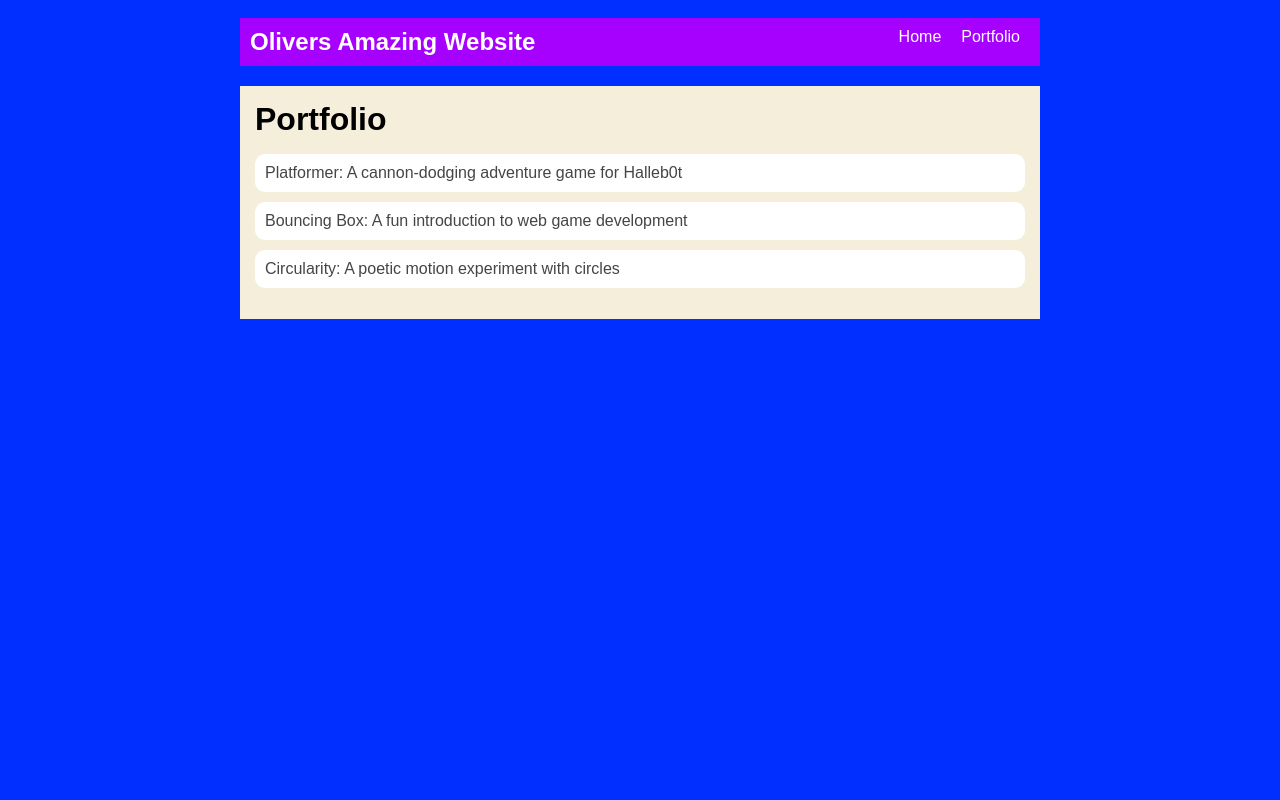
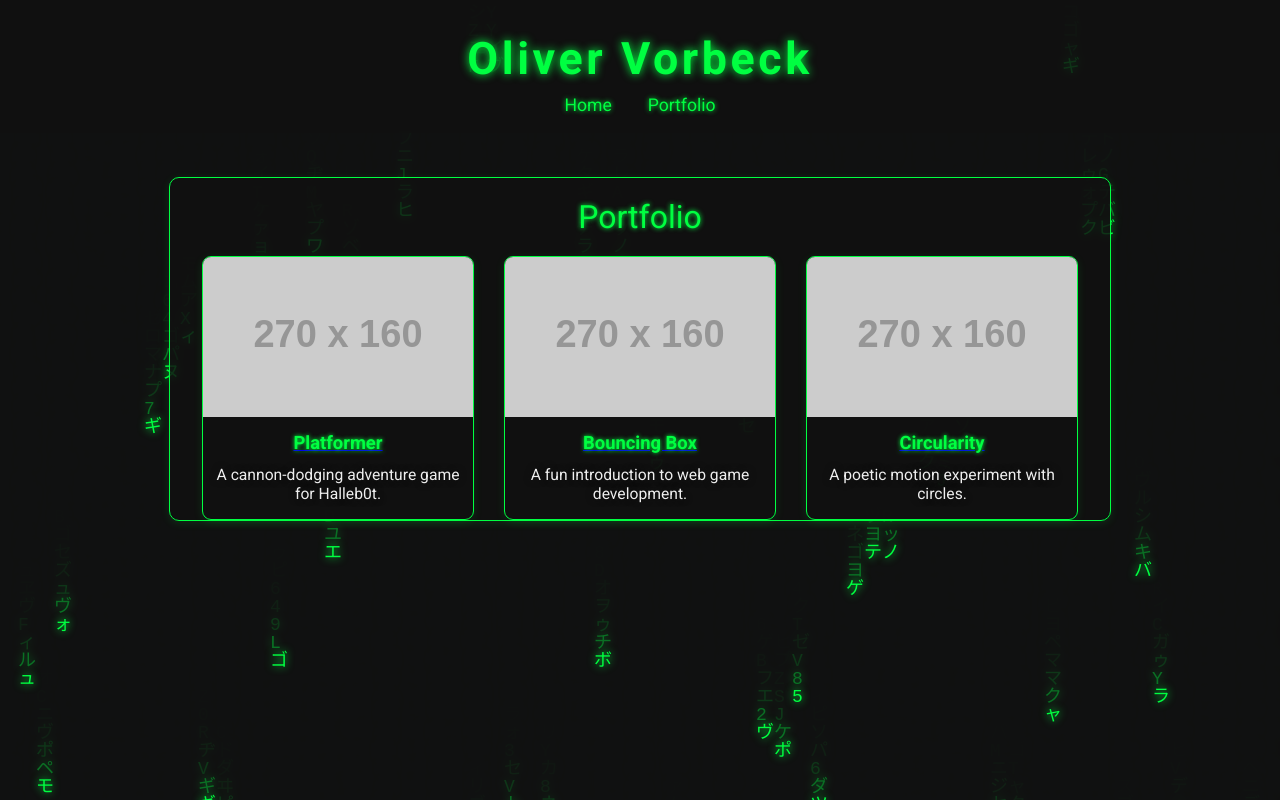
Before and after one commit to ollievorbeck1028/ollievorbeck1028.github.io, a plain HTML site: page portfolio.html in a window 1280 px wide. Drawn offline with Linux system fonts and the light colour scheme; placeholder pictures from the web are drawn by us.

Commit message:
Update portfolio.html with new content

```diff
--- a/portfolio.html
+++ b/portfolio.html
@@ -1,43 +1,211 @@
 <!DOCTYPE html>
-<html>
-  <head>
-    <title>My Awsome Website</title>
-    <link rel="stylesheet" href="style.css" />
-  </head>
+<html lang="en">
+<head>
+  <meta charset="UTF-8" />
+  <meta name="viewport" content="width=device-width, initial-scale=1.0"/>
+  <title>Oliver Vorbeck | Portfolio</title>
+  <link href="https://fonts.googleapis.com/css?family=Roboto:400,700&display=swap" rel="stylesheet">
+  <style>
+    html, body {
+      height: 100%;
+      margin: 0;
+      padding: 0;
+    }
+    body {
+      font-family: 'Roboto', sans-serif;
+      background: #111;
+      color: #fff;
+      min-height: 100vh;
+      position: relative;
+      overflow-x: hidden;
+    }
+    #matrix-bg {
+      position: fixed;
+      top: 0;
+      left: 0;
+      z-index: 0;
+      width: 100vw;
+      height: 100vh;
+      pointer-events: none;
+      background: #111;
+    }
+    .content {
+      position: relative;
+      z-index: 2;
+    }
+    header {
+      background: rgba(17,17,17,0.85);
+      padding: 32px 0 18px 0;
+      text-align: center;
+    }
+    header h1 {
+      margin: 0;
+      font-size: 2.8rem;
+      font-weight: 700;
+      letter-spacing: 0.08em;
+      color: #00ff41;
+      text-shadow: 0 0 10px #00ff41;
+    }
+    nav {
+      margin-top: 10px;
+    }
+    nav a {
+      color: #00ff41;
+      text-decoration: none;
+      margin: 0 16px;
+      font-size: 1.1rem;
+      font-weight: 500;
+      transition: color 0.2s;
+      text-shadow: 0 0 5px #00ff41;
+    }
+    nav a:hover {
+      color: #fff;
+    }
+    .portfolio-section {
+      max-width: 900px;
+      margin: 44px auto 50px auto;
+      padding: 0 20px;
+      background: rgba(17,17,17,0.85);
+      border-radius: 10px;
+      box-shadow: 0 2px 10px rgba(0,255,65,.12);
+      border: 1px solid #00ff41;
+    }
+    .portfolio-section h2 {
+      text-align: center;
+      font-size: 2rem;
+      font-weight: 500;
+      color: #00ff41;
+      text-shadow: 0 0 5px #00ff41;
+      margin-top: 20px;
+      margin-bottom: 20px;
+    }
+    .project-list {
+      display: flex;
+      flex-wrap: wrap;
+      gap: 30px;
+      justify-content: center;
+    }
+    .project {
+      background: rgba(17,17,17,0.85);
+      border-radius: 9px;
+      box-shadow: 0 2px 10px rgba(0,255,65,.12);
+      overflow: hidden;
+      width: 270px;
+      text-align: center;
+      transition: box-shadow 0.2s;
+      border: 1px solid #00ff41;
+    }
+    .project:hover {
+      box-shadow: 0 6px 16px rgba(0,255,65,.18);
+    }
+    .project img {
+      width: 100%;
+      height: 160px;
+      object-fit: cover;
+      display: block;
+    }
+    .project-title {
+      font-size: 1.15rem;
+      font-weight: 600;
+      margin: 15px 0 12px 0;
+      color: #00ff41;
+      text-shadow: 0 0 4px #00ff41;
+    }
+    .project-desc {
+      font-size: 0.98rem;
+      color: #eee;
+      margin-bottom: 16px;
+      padding: 0 12px;
+      text-shadow: 0 0 7px #111;
+    }
+    @media (max-width: 600px) {
+      .project-list { flex-direction: column; gap: 16px; }
+      .project { width: 100%; }
+      .portfolio-section { padding: 0 8px; }
+    }
+  </style>
+</head>
+<body>
+  <canvas id="matrix-bg"></canvas>
+  <div class="content">
+    <header>
+      <h1>Oliver Vorbeck</h1>
+      <nav>
+        <a href="index.html">Home</a>
+        <a href="portfolio.html">Portfolio</a>
+      </nav>
+    </header>
+    <section class="portfolio-section">
+      <h2>Portfolio</h2>
+      <div class="project-list">
+        <!-- Project cards with links -->
+        <div class="project">
+          <a href="fsd-projects/platformer/" target="_blank">
+            <img src="https://placehold.co/270x160?text=Platformer" alt="Platformer Project"/>
+            <div class="project-title">Platformer</div>
+          </a>
+          <div class="project-desc">A cannon-dodging adventure game for Halleb0t.</div>
+        </div>
+        <div class="project">
+          <a href="fsd-projects/bouncing-box/" target="_blank">
+            <img src="https://placehold.co/270x160?text=Bouncing+Box" alt="Bouncing Box Project"/>
+            <div class="project-title">Bouncing Box</div>
+          </a>
+          <div class="project-desc">A fun introduction to web game development.</div>
+        </div>
+        <div class="project">
+          <a href="fsd-projects/circularity/" target="_blank">
+            <img src="https://placehold.co/270x160?text=Circularity" alt="Circularity Project"/>
+            <div class="project-title">Circularity</div>
+          </a>
+          <div class="project-desc">A poetic motion experiment with circles.</div>
+        </div>
+        <!-- Add more projects as needed -->
+      </div>
+    </section>
+  </div>
+  <script>
+  // Matrix Falling Code Background Script
+  const canvas = document.getElementById('matrix-bg');
+  const ctx = canvas.getContext('2d');
+  let width = window.innerWidth;
+  let height = window.innerHeight;
+  canvas.width = width;
+  canvas.height = height;
 
-  <body>
-    <!-- All content goes here -->
-    <div id="all-contents">
+  const fontSize = 18;
+  const columns = Math.floor(width / fontSize);
+  const chars = "アァカサタナハマヤャラワガザダバパイィキシチニヒミリヰギジヂビピウゥクスツヌフムユュルグズヅブプエェケセテネヘメレヱゲゼデベペオォコソトノホモヨョロヲゴゾドボポヴッンABCDEFGHIJKLMNOPQRSTUVWXYZ0123456789";
+  const drops = Array(columns).fill(1);
 
-        <nav>
-<h1>Olivers Amazing Website</h1>
-<ul id="nav-ul">
-    <li class="nav-li">
-  <a href="index.html">Home</a>
-</li>
-<li class="nav-li">
-  <a href="portfolio.html">Portfolio</a>
-</li>
+  function drawMatrix() {
+    ctx.fillStyle = "rgba(17, 17, 17, 0.6)";
+    ctx.fillRect(0, 0, width, height);
 
-</ul>
-  </nav>
+    ctx.font = fontSize + "px monospace";
+    for (let i = 0; i < drops.length; i++) {
+      const text = chars[Math.floor(Math.random() * chars.length)];
+      ctx.fillStyle = "#00ff41";
+      ctx.shadowColor = "#00ff41";
+      ctx.shadowBlur = 8;
+      ctx.fillText(text, i * fontSize, drops[i] * fontSize);
 
-  <main>
-<div class="content">
-    <h1>Portfolio</h1>
-    <ul id="portfolio">
-<li>
-  <a href="fsd-projects/platformer/">Platformer: A cannon-dodging adventure game for Halleb0t</a>
-</li>
-<li>
-  <a href="fsd-projects/bouncing-box/">Bouncing Box: A fun introduction to web game development</a>
-</li>
-<li>
-  <a href="fsd-projects/circularity/">Circularity: A poetic motion experiment with circles</a>
-</li>
-    </ul>
-  </div>
-  </main>
-    </div>
-  </body>
+      if (drops[i] * fontSize > height && Math.random() > 0.975) {
+        drops[i] = 0;
+      }
+      drops[i]++;
+    }
+    ctx.shadowBlur = 0;
+  }
+
+  let matrixAnim = setInterval(drawMatrix, 50);
+
+  window.addEventListener('resize', () => {
+    width = window.innerWidth;
+    height = window.innerHeight;
+    canvas.width = width;
+    canvas.height = height;
+  });
+  </script>
+</body>
 </html>
```
